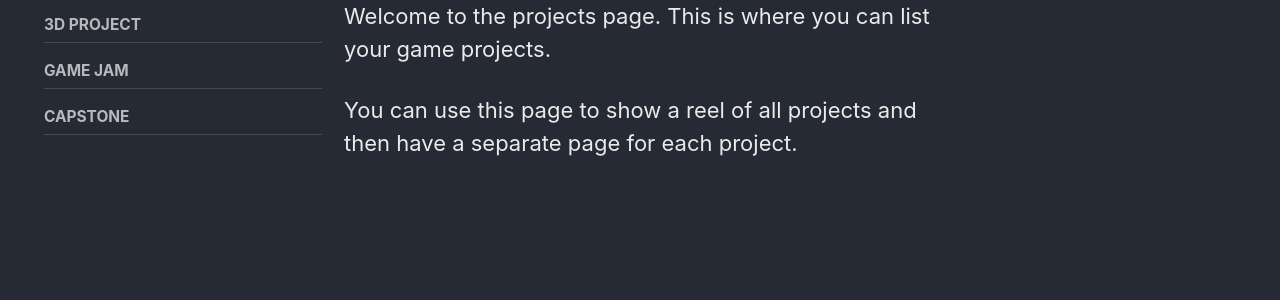
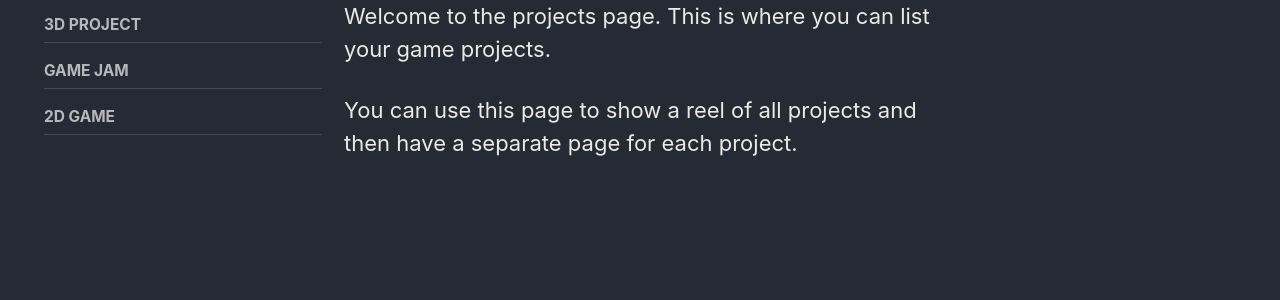
Before and after one commit to The-Funky-Pilot/The-Funky-Pilot.github.io, a Jekyll site: the page built from _pages/projects.md, in a window 1280 px wide. Shown: the part 163-463 px from the top of the page. Built offline with Jekyll 4.4.1, drawn with Linux system fonts in a browser that asks for light colours.

Commit message:
Replace 'Capstone' with '2D Game' in navigation

```diff
--- a/_data/navigation.yml
+++ b/_data/navigation.yml
@@ -11,8 +11,8 @@ main:
         url: /projects/3d-project/
       - title: "Game Jam"
         url: /projects/game-jam/
-      - title: "Capstone"
-        url: /projects/capstone/
+      - title: "2D Game"
+        url: /projects/projects-2D/
   - title: "Pages"
     url: /pages/
     children:
@@ -33,8 +33,8 @@ projects:
     url: /projects/3d-project/
   - title: "Game Jam"
     url: /projects/game-jam/
-  - title: "Capstone"
-    url: /projects/capstone/
+  - title: "2D Game"
+    url: /projects/projects-2D/
 
 # Sidebar menu for the Pages page
 pages:
```
